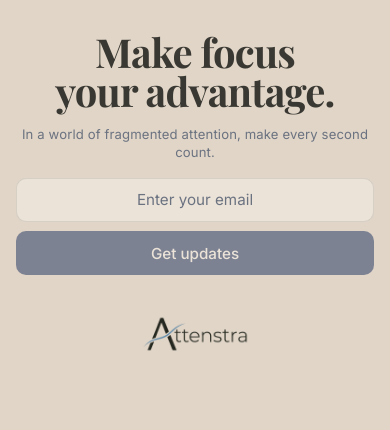
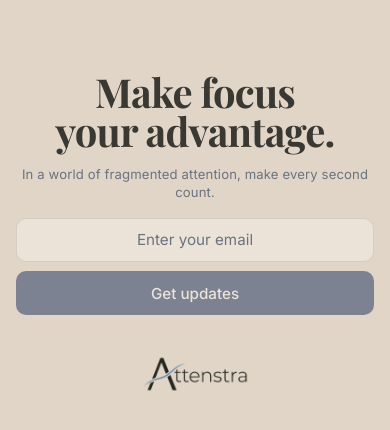
Before and after one commit to adamalthus/attenstra.ai, a React (Vite) app: page / in a window 390 px wide. Shown: the top 430 px of the page. Built offline with nearby package versions, Linux system fonts and the light colour scheme.

Commit message:
Make mobile top spacing materially larger

```diff
--- a/src/styles.css
+++ b/src/styles.css
@@ -163,7 +163,7 @@ input {
 @media (max-width: 700px) {
   .shell {
     min-height: auto;
-    padding: 34px 18px 18px;
+    padding: 68px 18px 18px;
     justify-content: space-between;
   }
 
@@ -214,7 +214,7 @@ input {
 
 @media (max-width: 420px) {
   .shell {
-    padding: 32px 16px 16px;
+    padding: 72px 16px 16px;
   }
 
   .headline-frame {
```
